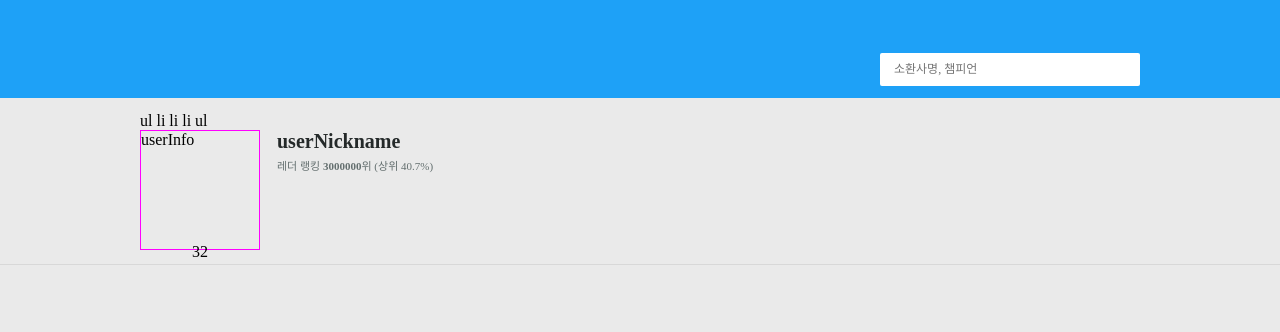
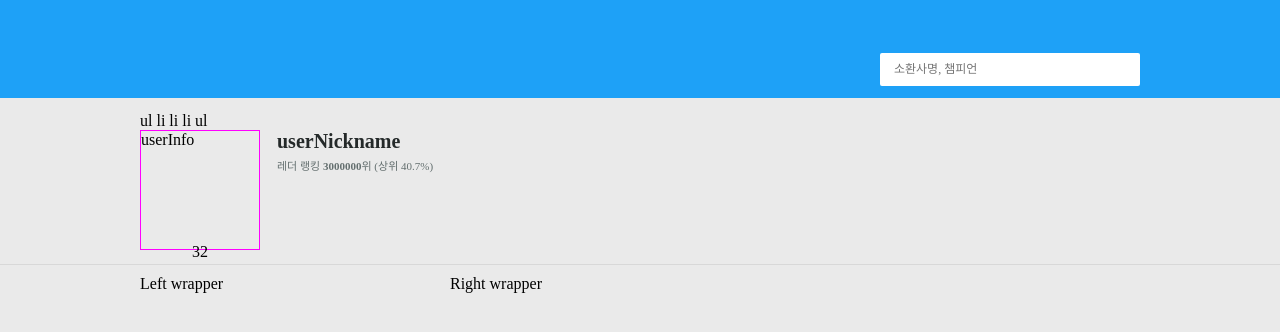
Before and after one commit to MulberrytreeFarms/opgg-homework, a React (Vite) app: page /score in a window 1280 px wide. Shown: the top 332 px of the page. Built offline with nearby package versions, Linux system fonts and the light colour scheme.

Commit message:
feat: score page body layout

```diff
--- a/src/layouts/style.ts
+++ b/src/layouts/style.ts
@@ -1,5 +1,22 @@
 import styled from 'styled-components'
+
+import { Container } from '@/styles/common'
 
 export const DefaultLayoutStyle = styled.div``
 
 export const MainStyle = styled.main``
+
+export const ScoreBodyStyle = styled.div`
+  display: flex;
+  padding: 10px 0;
+  gap: 10px;
+  ${Container};
+
+  .left-wrapper {
+    width: 300px;
+  }
+
+  .right-wrapper {
+    flex: 1;
+  }
+`
--- a/src/pages/scores/index.tsx
+++ b/src/pages/scores/index.tsx
@@ -1,4 +1,5 @@
 import UserProfile from '@/components/userProfile'
+import { ScoreBodyStyle } from '@/layouts/style'
 
 const ScorePage = () => {
   return (
@@ -15,6 +16,11 @@ const ScorePage = () => {
           </div>
         </UserProfile.Info>
       </UserProfile>
+
+      <ScoreBodyStyle>
+        <div className="left-wrapper">Left wrapper</div>
+        <div className="right-wrapper">Right wrapper</div>
+      </ScoreBodyStyle>
     </div>
   )
 }
```
